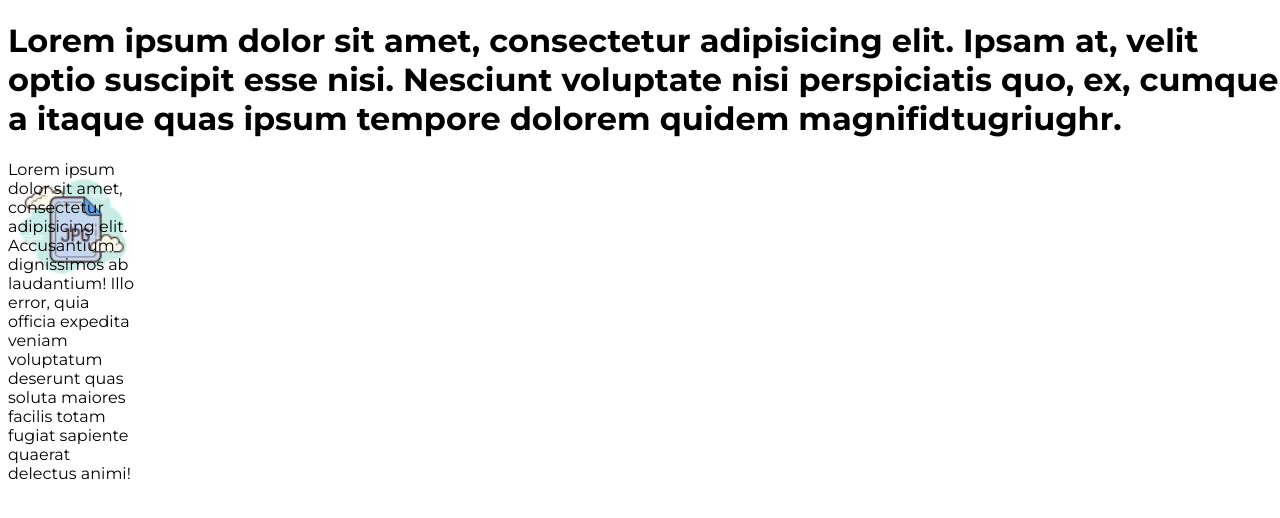
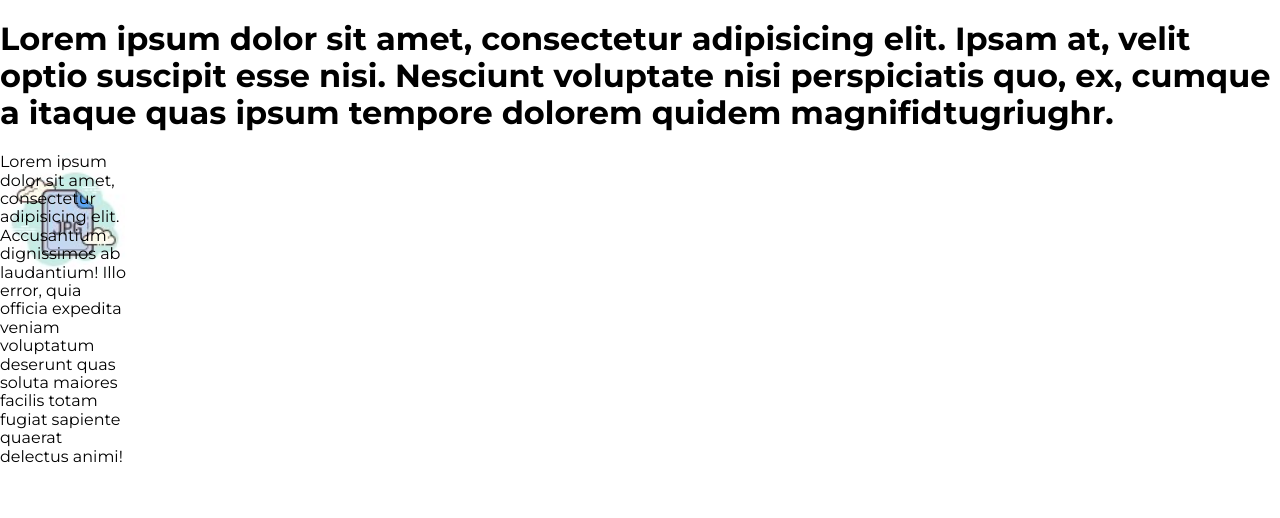
Before and after one commit to ToriHever/Site_progressor, a website built with webpack: page src/index.html in a window 1280 px wide. Built offline with nearby package versions, Linux system fonts and the light colour scheme.

Commit message:
подключен normalize

```diff
--- a/src/styles/styles.css
+++ b/src/styles/styles.css
@@ -1,3 +1,4 @@
+@import '~normalize.css';
 @import 'fonts.css';
 
 body{
```
